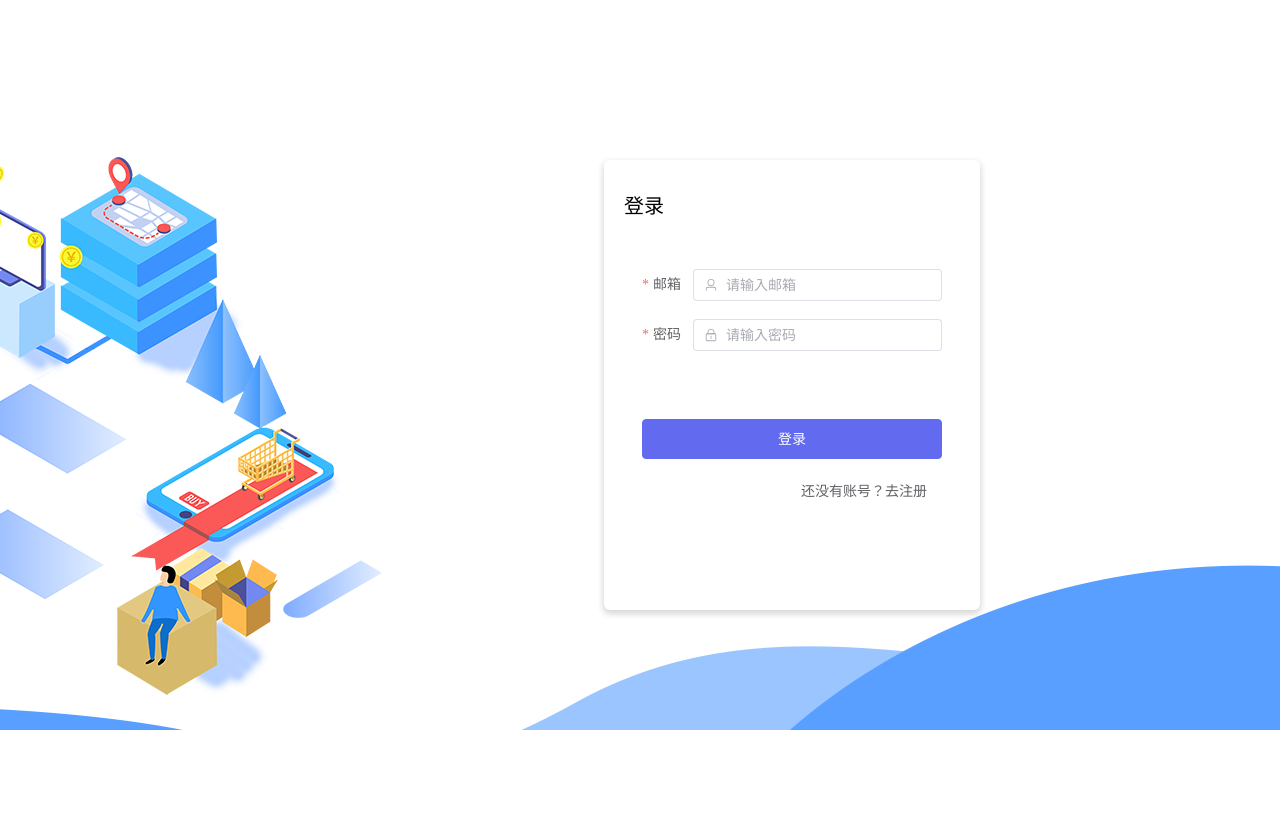
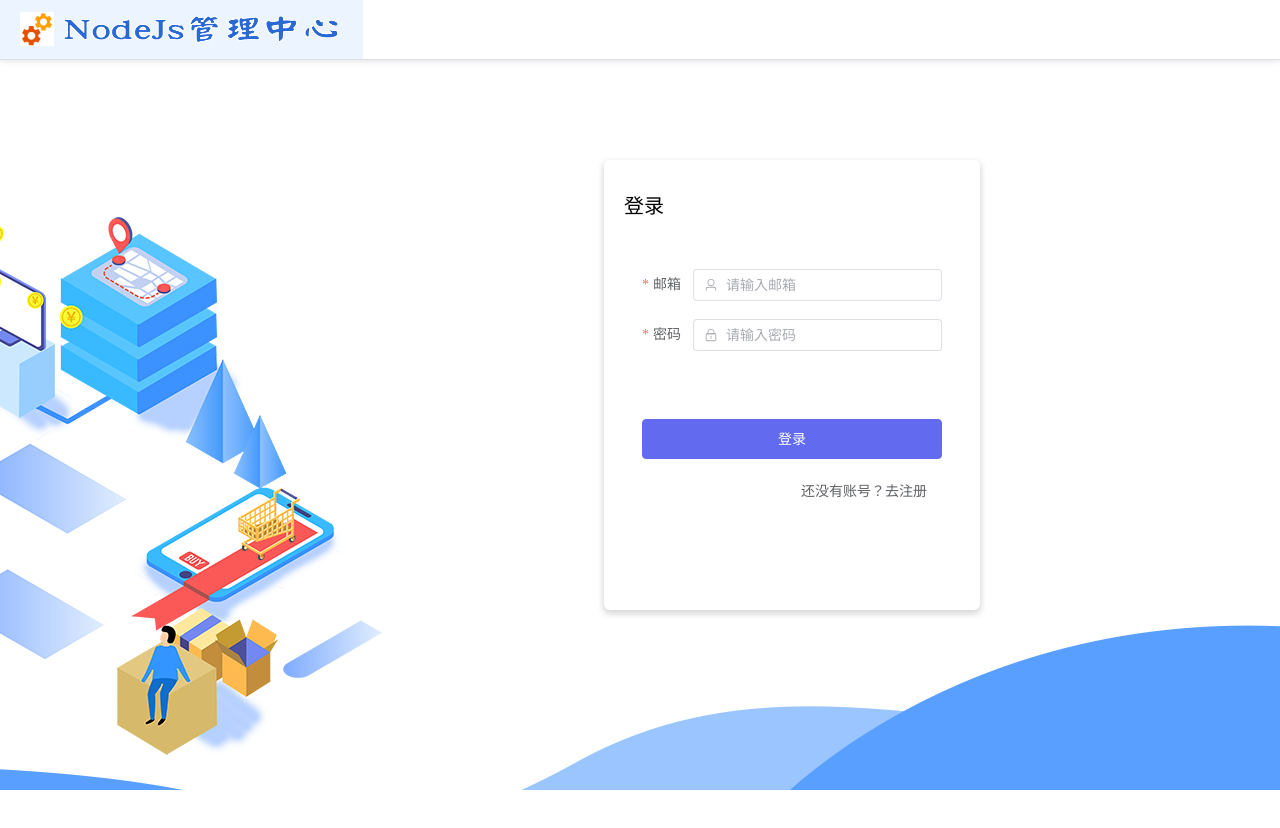
Before and after one commit to wp901901/nodeTest, a Vue app in the folder vue_project/: page /register in a window 1280 px wide. Shown: the top 828 px of the page. Before the commit the page ends 800 px from the top, so only its background shows below. Built offline with nearby package versions, Linux system fonts and the light colour scheme.

Commit message:
创建头部组件页面

```diff
--- a/vue_project/components.d.ts
+++ b/vue_project/components.d.ts
@@ -13,8 +13,12 @@ declare module '@vue/runtime-core' {
     ElForm: typeof import('element-plus/es')['ElForm']
     ElFormItem: typeof import('element-plus/es')['ElFormItem']
     ElInput: typeof import('element-plus/es')['ElInput']
+    ElMenu: typeof import('element-plus/es')['ElMenu']
+    ElMenuItem: typeof import('element-plus/es')['ElMenuItem']
     ElOption: typeof import('element-plus/es')['ElOption']
     ElSelect: typeof import('element-plus/es')['ElSelect']
+    ElSubMenu: typeof import('element-plus/es')['ElSubMenu']
+    Header: typeof import('./src/components/header.vue')['default']
     RouterLink: typeof import('vue-router')['RouterLink']
     RouterView: typeof import('vue-router')['RouterView']
   }
--- a/vue_project/src/App.vue
+++ b/vue_project/src/App.vue
@@ -1,8 +1,9 @@
 <template>
+  <myheader></myheader>
   <router-view />
 </template>
 <script setup lang="ts">
-
+  import myheader from '@/components/header.vue'
 </script>
 <style>
 *{margin: 0;padding: 0; list-style:none;}
--- /dev/null
+++ b/vue_project/src/components/header.vue
@@ -0,0 +1,90 @@
+<template>
+    <!-- <div class="header">
+        <div class="header_left">
+            <img class="header_icon" src="@/assets/header_icon.gif" alt="" />
+            <img class="header_title" src="@/assets/header_title.png" alt="" />
+        </div>
+
+    </div> -->
+    <el-menu
+        :default-active="activeIndex"
+        class="header"
+        mode="horizontal"
+        :ellipsis="false"
+        @select="handleSelect"
+    >
+        <el-menu-item >
+            <div class="header_left">
+                <img class="header_icon" src="@/assets/header_icon.gif" alt="" />
+                <img class="header_title" src="@/assets/header_title.png" alt="" />
+            </div>
+        </el-menu-item>
+        <div class="flex-grow" />
+        <!-- <el-menu-item index="1">Processing Center</el-menu-item> -->
+        <el-sub-menu index="2" v-if="showUserHeaderPic">
+            <template #title>
+                321
+                <!-- <img class="header_icon" src="@/assets/header_icon.gif" alt="" /> -->
+            </template>
+            <el-menu-item index="2-1">item one</el-menu-item>
+            <el-menu-item index="2-2">item two</el-menu-item>
+            <el-menu-item index="2-3">item three</el-menu-item>
+            <el-sub-menu index="2-4">
+                <template #title>item four</template>
+                <el-menu-item index="2-4-1">item one</el-menu-item>
+                <el-menu-item index="2-4-2">item two</el-menu-item>
+                <el-menu-item index="2-4-3">item three</el-menu-item>
+            </el-sub-menu>
+    </el-sub-menu>
+    </el-menu>
+</template>
+<script setup lang="ts">
+    import { ref,Ref,reactive } from 'vue'
+    import { userInfo } from '@/types/responseType.d' // 导入类型转换
+    import {loginUser} from '@/store/users' // 导入pinia
+    const activeIndex = ref('1')
+    const userPinia = loginUser(); // 注册pinia
+    const userInfo:userInfo = reactive({
+            avatar:'',
+            date:'',
+            email:'',
+            exp:0,
+            iat:0,
+            id:0,
+            identity:'',
+            name:'',
+            password:null,
+            password2:null,
+    })
+    console.log(userPinia.user);
+
+    const showUserHeaderPic: Ref<boolean> = ref(false)
+    const handleSelect = (key: string, keyPath: string[]) => {
+        console.log(key, keyPath)
+    }
+</script>
+<style lang="scss" scoped>
+    .header{
+        width: 100%;
+        height: 60px;
+        box-shadow: 0px 0px 6px 1px rgba(72,72,72,0.16);
+        display: flex;
+        align-items: center;
+        justify-content: space-between;
+        background: #fff;
+        .header_left{
+            // margin-left: 50px;
+            display: flex;
+            align-items: center;
+            .header_icon{
+                height: 34px;
+            }
+            .header_title{
+                width: 284px;
+                height: 34px;
+                margin-left: 5px;
+            }
+        }
+
+    }
+</style>
--- a/vue_project/src/view/index.vue
+++ b/vue_project/src/view/index.vue
@@ -1,5 +1,6 @@
 <template>
     <span>index</span>
 </template>
-<script setup lang="ts"></script>
+<script setup lang="ts">
+</script>
 <style scoped></style>
```
Also changed, not shown: vue_project/src/assets/header_icon.gif (added), vue_project/src/assets/header_title.png (added).
